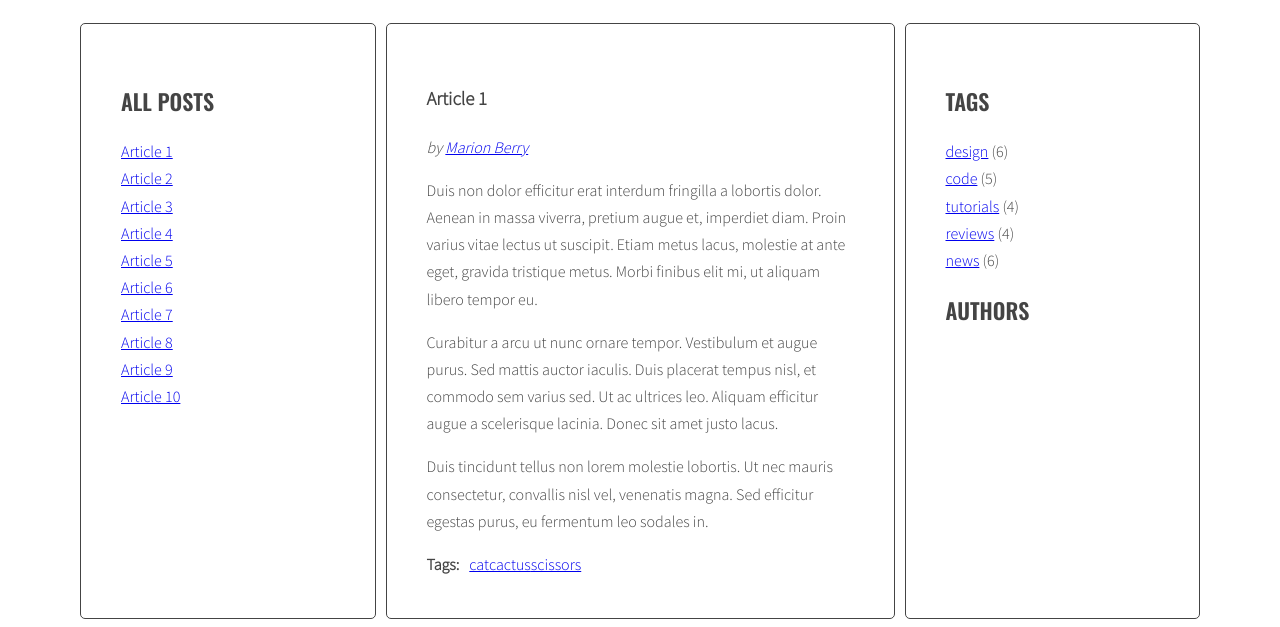
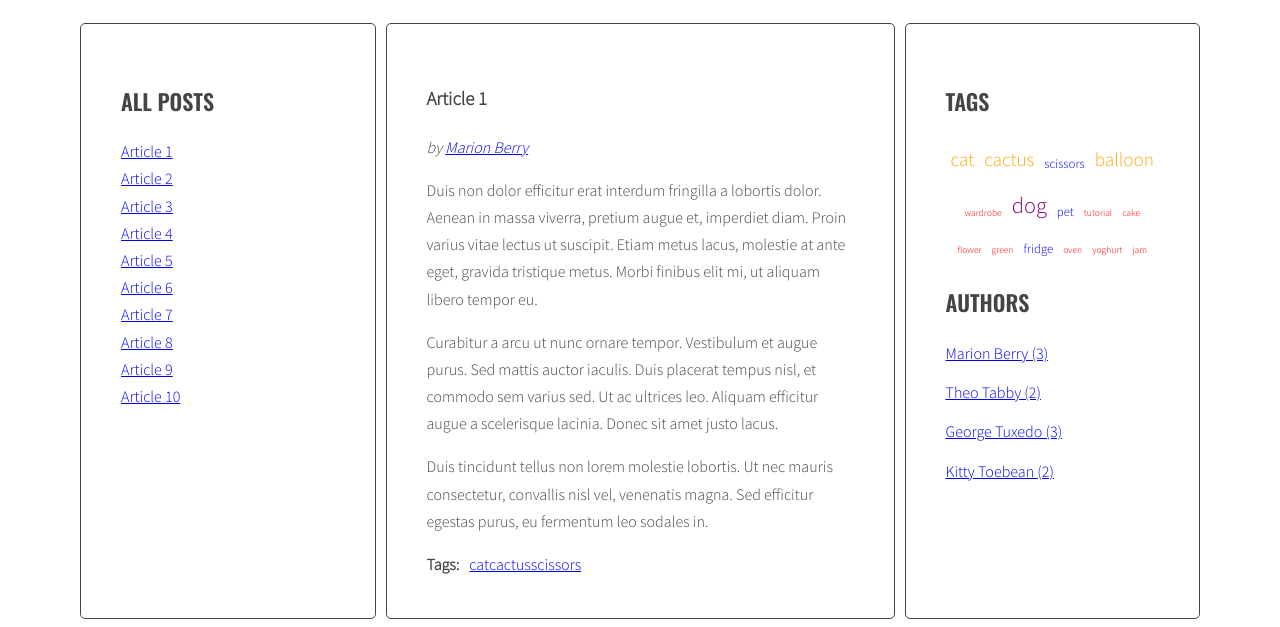
Before and after one commit to k3lm/javascript-blog, a website: page index.html in a window 1280 px wide. Shown: the part 220-847 px from the top of the page. Drawn offline with nearby package versions, Linux system fonts and the light colour scheme.

Commit message:
Add generating tags and authors lists

```diff
--- a/index.html
+++ b/index.html
@@ -340,13 +340,7 @@
           </section>
           <aside class="sidebar">
             <h2 class="section-title">Tags</h2>
-            <ul class="list tags">
-              <li><a href="#">design</a> <span>(6)</span></li>
-              <li><a href="#">code</a> <span>(5)</span></li>
-              <li><a href="#">tutorials</a> <span>(4)</span></li>
-              <li><a href="#">reviews</a> <span>(4)</span></li>
-              <li><a href="#">news</a> <span>(6)</span></li>
-            </ul>
+            <ul class="list tags"></ul>
             <h2 class="section-title">Authors</h2>
             <ul class="list authors">
               <!-- <li>
--- a/js/script.js
+++ b/js/script.js
@@ -1,4 +1,16 @@
 'use strict';
+
+const opts = {
+  articleSelector: '.post',
+  titleSelector: '.post-title',
+  titleListSelector: '.titles',
+  articleAuthorSelector: '.post-author',
+  tagsListSelector: '.tags.list',
+  articleTagsSelector: '.post-tags .list',
+  cloudClassCount: 5,
+  cloudClassPrefix: 'tag-size-',
+  authorsListSelector: '.authors.list',
+};
 
 function titleClickHandler(event) {
   event.preventDefault();
@@ -35,21 +47,15 @@ function titleClickHandler(event) {
   targetArticle.classList.add('active');
 }
 
-const optArticleSelector = '.post',
-  optTitleSelector = '.post-title',
-  optTitleListSelector = '.titles',
-  optArticleAuthorSelector = '.post-author',
-  optArticleTagsSelector = '.post-tags .list';
-
 function generateTitleLinks(customSelector = '') {
   /* remove contents of titleList */
-  const titleList = document.querySelector(optTitleListSelector);
+  const titleList = document.querySelector(opts.titleListSelector);
   titleList.innerHTML = '';
   console.log(titleList);
 
   /* for each article */
   const articles = document.querySelectorAll(
-    optArticleSelector + customSelector
+    opts.articleSelector + customSelector
   );
   for (let article of articles) {
     console.log(article);
@@ -60,7 +66,7 @@ function generateTitleLinks(customSelector = '') {
 
     /* find the title element */
     /* get the title from the title element */
-    const articleTitle = article.querySelector(optTitleSelector).innerHTML;
+    const articleTitle = article.querySelector(opts.titleSelector).innerHTML;
     console.log(articleTitle);
 
     /* create HTML of the link */
@@ -85,38 +91,104 @@ function generateTitleLinks(customSelector = '') {
 
 generateTitleLinks();
 
+function calculateTagsParams(allTags) {
+  // calculate tags params with max and min values
+  const params = {
+    max: 0,
+    min: 999999,
+  };
+
+  for (let tag in allTags) {
+    const tagCount = allTags[tag];
+    if (tagCount > params.max) {
+      params.max = tagCount;
+    }
+    if (tagCount < params.min) {
+      params.min = tagCount;
+    }
+  }
+  return params;
+}
+
+function calculateTagClass(count, params) {
+  const normalizedCount = count - params.min;
+  const normalizedMax = params.max - params.min;
+  const percentage = normalizedCount / normalizedMax;
+  const classNumber = Math.floor((opts.cloudClassCount - 1) * percentage + 1);
+  return opts.cloudClassPrefix + classNumber;
+}
+
 function generateTags() {
+  /* [NEW] create a new variable allTags with an empty array */
+  let allTags = {};
+
   /* find all articles */
-  const articles = document.querySelectorAll(optArticleSelector);
-  console.log(articles);
+  const articles = document.querySelectorAll(opts.articleSelector);
+
   /* START LOOP: for every article: */
   for (let article of articles) {
     /* find tags wrapper */
-    const tagWrapper = article.querySelector(optArticleTagsSelector);
-    console.log(tagWrapper);
+    const tagWrapper = article.querySelector(opts.articleTagsSelector);
+
     /* make html variable with empty string */
     let html = '';
+
     /* get tags from data-tags attribute */
     const articleTags = article.getAttribute('data-tags');
-    console.log('article tags:', articleTags);
+
     /* split tags into array */
     const articleTagsArray = articleTags.split(' ');
+
     /* START LOOP: for each tag */
     for (let tag of articleTagsArray) {
       /* generate HTML of the link */
       const linkHTML = '<li><a href="#tag-' + tag + '">' + tag + '</a></li>';
+
       /* add generated code to html variable */
       html = html + linkHTML;
-      console.log(tag);
-      console.log(html);
+
+      /* [NEW] check if this link is NOT already in allTags */
+      if (!allTags.hasOwnProperty(tag)) {
+        // [NEW] add tag to allTags object
+        allTags[tag] = 1;
+      } else {
+        allTags[tag]++;
+      }
     }
     /* END LOOP: for each tag */
 
     /* insert HTML of all the links into the tags wrapper */
-    console.log(html);
-    tagWrapper.insertAdjacentHTML('beforeend', html);
-    /* END LOOP: for every article: */
+    tagWrapper.innerHTML = html;
   }
+  /* END LOOP: for every article: */
+
+  /* [NEW] find list of tags in right column */
+  const tagList = document.querySelector(opts.tagsListSelector);
+
+  const tagsParams = calculateTagsParams(allTags);
+  console.log('tagsParams:', tagsParams);
+
+  // [NEW] create variable for all links HTML code
+  let allTagsHTML = '';
+
+  // [NEW] START LOOP: for each tag in allTags:
+  for (let tag in allTags) {
+    // [NEW] generate code of a link and add it to allTagsHTML
+    const tagLinkHTML =
+      '<li><a class="' +
+      calculateTagClass(allTags[tag], tagsParams) +
+      '" href="#tag-' +
+      tag +
+      '">' +
+      tag +
+      '</a></li>';
+
+    allTagsHTML += tagLinkHTML;
+  }
+  // [NEW] END LOOP: for each tag in allTags:
+
+  // [NEW] add html from allTagsHTML to tagList
+  tagList.innerHTML = allTagsHTML;
 }
 
 generateTags();
@@ -164,24 +236,62 @@ function addClickListenersToTags() {
 addClickListenersToTags();
 
 function generateAuthors() {
+  /* [NEW] create a new variable allAuthors with an empty object */
+  let allAuthors = {};
+
   /* find all articles */
-  const articles = document.querySelectorAll(optArticleSelector);
+  const articles = document.querySelectorAll(opts.articleSelector);
 
   /* START LOOP: for every article: */
   for (let article of articles) {
     /* find author wrapper */
-    const authorWrapper = article.querySelector(optArticleAuthorSelector);
+    const authorWrapper = article.querySelector(opts.articleAuthorSelector);
+
     /* get author from post-author paragraph */
     const articleAuthor = authorWrapper.textContent.slice(3);
+
     /* add data-author attribute to the article */
     article.setAttribute('data-author', articleAuthor);
+
     /* generate HTML of the link */
     const linkHTML =
       '<a href="#author-' + articleAuthor + '">' + articleAuthor + '</a>';
+
+    /* [NEW] check if this link is NOT already in allAuthors */
+    if (!allAuthors.hasOwnProperty(articleAuthor)) {
+      /* [NEW] add author to allAuthors object */
+      allAuthors[articleAuthor] = 1;
+    } else {
+      allAuthors[articleAuthor]++;
+    }
+
     /* replace post-author content with author link */
     authorWrapper.innerHTML = 'by ' + linkHTML;
   }
   /* END LOOP: for every article: */
+
+  /* [NEW] find list of authors in right column */
+  const authorList = document.querySelector(opts.authorsListSelector);
+
+  // [NEW] create variable for all links HTML code
+  let allAuthorsHTML = '';
+
+  // [NEW] START LOOP: for each author in allAuthors:
+  for (let author in allAuthors) {
+    // [NEW] generate code of a link and add it to allAuthorsHTML
+    allAuthorsHTML +=
+      '<li><a href="#author-' +
+      author +
+      '">' +
+      author +
+      ' (' +
+      allAuthors[author] +
+      ')</a></li>';
+  }
+  // [NEW] END LOOP: for each author in allAuthors:
+
+  // [NEW] add html from allAuthorsHTML to authorList
+  authorList.innerHTML = allAuthorsHTML;
 }
 
 function authorClickHandler(event) {
--- a/sass/style.scss
+++ b/sass/style.scss
@@ -121,3 +121,45 @@ body {
     margin: 0 10px 0 0;
   }
 }
+
+// Tags
+
+.tag-size-1 {
+  font-size: 60%;
+  color: red;
+}
+
+.tag-size-2 {
+  font-size: 80%;
+  color: blue;
+}
+
+.tag-size-3 {
+  font-size: 100%;
+  color: green;
+}
+
+.tag-size-4 {
+  font-size: 120%;
+  color: orange;
+}
+
+.tag-size-5 {
+  font-size: 140%;
+  color: purple;
+}
+
+.tags.list {
+  display: flex;
+  flex-wrap: wrap;
+  justify-content: center;
+  align-items: flex-end;
+}
+
+.tags.list li {
+  margin: 5px;
+}
+
+.tags.list li a {
+  text-decoration: none;
+}
```
Also changed, not shown: css/style.css, 1 other file.
